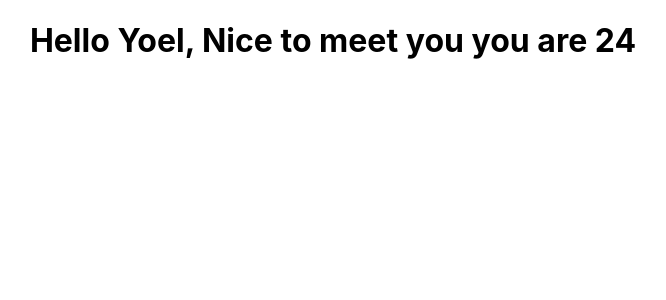
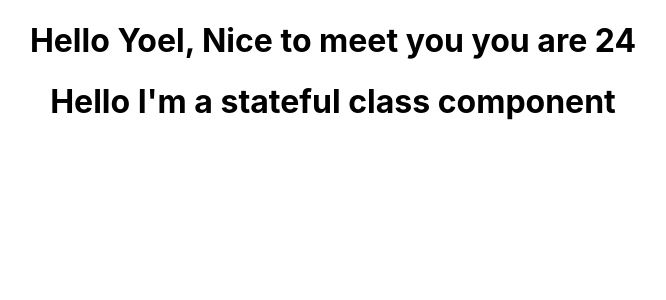
Before and after one commit to yoesk8/react-first-app, a React (Create React App) app in the folder my-app/: page / in a window 1280 px wide. Shown: the top 300 px of the page, without its empty margins (307-973 px from the left). Built offline with nearby package versions, Linux system fonts and the light colour scheme.

Commit message:
Created my first stetful component

```diff
--- a/my-app/src/App.js
+++ b/my-app/src/App.js
@@ -1,11 +1,13 @@
 import logo from './logo.svg';
 import './App.css';
 import FunctionalGreetingWithProps from './components/FunctionalGreetingWithProps';
+import StatefulGreeting from './components/StatefulGreeting';
 
 function App() {
   return (
     <div className="App">
       <FunctionalGreetingWithProps greeting="Nice to meet you" age="24" name="Yoel" />
+      <StatefulGreeting greeting="I'm a stateful class component"/>
     </div>
   );
 }
--- /dev/null
+++ b/my-app/src/components/StatefulGreeting.js
@@ -0,0 +1,10 @@
+import React from "react";
+
+class StatefulGreeting extends React.Component {
+    render(){
+        return <h1>Hello {this.props.greeting}</h1>
+    }
+
+}
+
+export default StatefulGreeting
```
Also changed, not shown: 1 other file (tests, documents, lock files or other folders).
